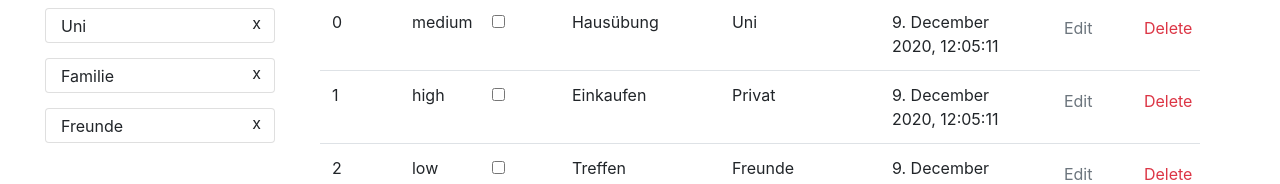
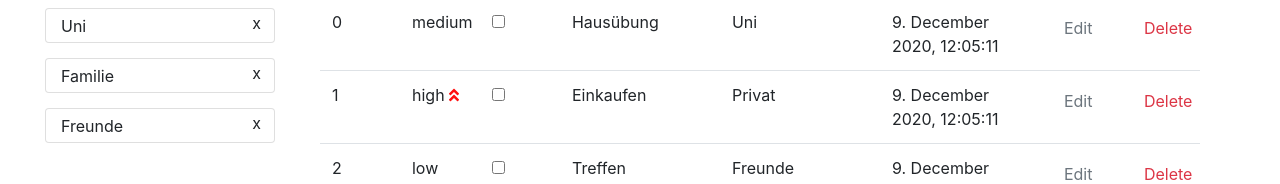
Before and after one commit to kimiannalena/kms_2020, an Angular app: page / in a window 1280 px wide. Shown: the part 411-595 px from the top of the page. Built offline with nearby package versions, Linux system fonts and the light colour scheme.

Commit message:
added a nice little visual effect indicating high priority

```diff
--- a/package.json
+++ b/package.json
@@ -20,6 +20,9 @@
     "@angular/platform-browser": "^11.0.3",
     "@angular/platform-browser-dynamic": "^11.0.3",
     "@angular/router": "^11.0.3",
+    "@fortawesome/angular-fontawesome": "~0.8.1",
+    "@fortawesome/fontawesome-svg-core": "^1.2.32",
+    "@fortawesome/free-solid-svg-icons": "^5.15.1",
     "@ng-bootstrap/ng-bootstrap": "^8.0.0",
     "bootstrap": "^4.5.0",
     "rxjs": "~6.6.0",
--- a/src/app/app.module.ts
+++ b/src/app/app.module.ts
@@ -14,6 +14,8 @@ import { CategoryListComponent } from './components/category-list/category-list.
 import { PriorityPipe } from './pipes/priority/priority.pipe';
 import { SearchFilterPipe } from './pipes/search-filter/search-filter.pipe';
 import { TestitestComponent } from './components/testitest/testitest.component';
+import { FontAwesomeModule, FaIconLibrary } from '@fortawesome/angular-fontawesome';
+import { faAngleDoubleUp } from '@fortawesome/free-solid-svg-icons';
 
 /*
 todo: highlight clicked category
@@ -37,9 +39,14 @@ todo: highlight clicked category
     BrowserModule,
     AppRoutingModule,
     FormsModule,
-    NgbModule
+    NgbModule,
+    FontAwesomeModule
   ],
   providers: [],
   bootstrap: [AppComponent]
 })
-export class AppModule { }
+export class AppModule {
+  constructor(private library: FaIconLibrary) {
+    library.addIcons(faAngleDoubleUp);
+  }
+}
--- a/src/app/components/task-table/task-table.component.html
+++ b/src/app/components/task-table/task-table.component.html
@@ -19,7 +19,9 @@
       *ngFor="let task of this._taskList | searchFilter: searchText : clickedCategories : searchText != '' : this.clickedCategories.length != 0; let i = index;"
   >
     <td class="col-1">{{i}}</td>
-    <td class="col-1">{{task.priority | priority}}</td>
+    <td *ngIf="this.task.priority > 1; then thenBlock else elseBlock"></td>
+    <ng-template #thenBlock><td class="col-1">{{task.priority | priority}} <fa-icon style="color: #ff0f0f" [icon]="['fas', 'angle-double-up']"></fa-icon></td></ng-template>
+    <ng-template #elseBlock><td class="col-1">{{task.priority | priority}}</td></ng-template>
     <td class="col-1">
       <input id="doneCheckbox{{i}}" type="checkbox" (change)="done(task.id)">
     </td>
--- a/src/app/model/mocks/taskMock.ts
+++ b/src/app/model/mocks/taskMock.ts
@@ -12,6 +12,6 @@ const testTask6: Task = new Task('Kochen', testCat2, Priority.high);
 const testTask7: Task = new Task('Joggen', testCat2, Priority.medium);
 const testTask8: Task = new Task('Garten', testCat2, Priority.medium);
 const testTask9: Task = new Task('Müll', testCat2, Priority.low);
-
+console.log(testTask1.priority);
 export let taskListMock: Task[] =
   [testTask0, testTask1, testTask2, testTask3, testTask4, testTask5, testTask6, testTask7, testTask8, testTask9];
```
Also changed, not shown: 1 other file (tests, documents, lock files or other folders).
